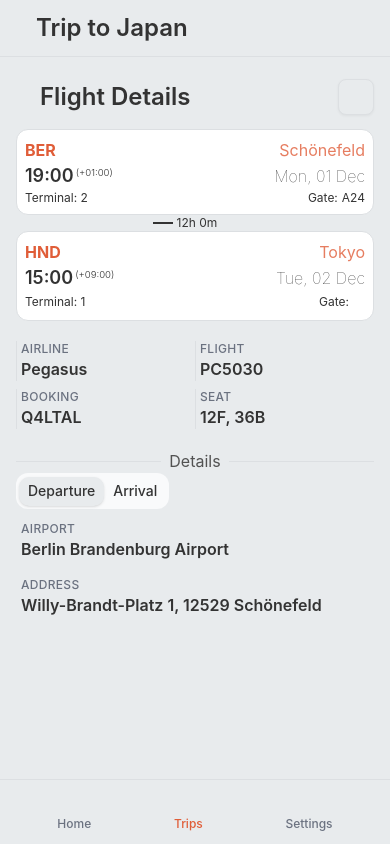
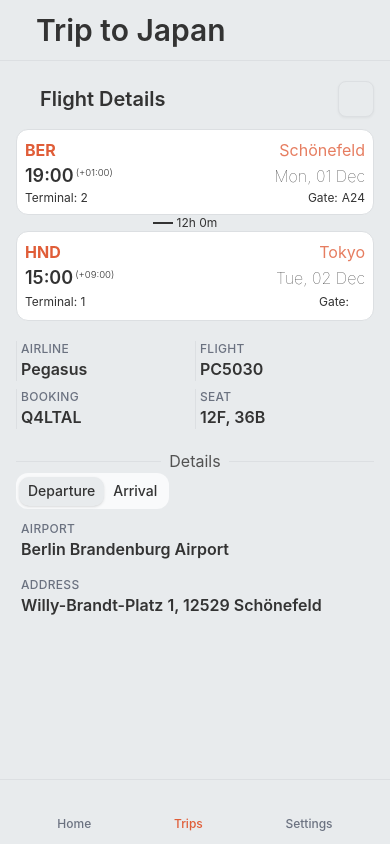
Before and after one commit to MrModest/reisenotiz, a React (Vite) app: page /trips/ffc32db4-d185-41a1-bc30-rcwecwc85b3/items/bbc32db4-d180-41a1-bc30-afa9dccc85b3 in a window 390 px wide. Built offline with nearby package versions, Linux system fonts and the light colour scheme; some icons are missing.

Commit message:
refactor edit form

```diff
--- a/src/components/trip-item/flight/item-edit.tsx
+++ b/src/components/trip-item/flight/item-edit.tsx
@@ -7,8 +7,9 @@ import { AirportCombobox, AirportOption } from './edit/airport-combobox'
 import { airportDictionary } from '@/services/dictionaries/dicts'
 import { AddressNone } from '@/types/trip/address'
 import { Field } from '@/components/ui/field'
-import { Button } from '@/components/ui/button'
-import { Title } from '@/components/ui/title'
+import { useNavigate } from 'react-router'
+import { cn } from '@/lib/utils'
+import { ItemHeader } from '../item-header'
 
 interface FlightItemEditProps {
   flight: Flight
@@ -18,6 +19,7 @@ interface FlightItemEditProps {
 
 export function FlightItemEdit({ flight, onSave, className }: FlightItemEditProps) {
   const [selectedAirport, setSelectedAirport] = useState<AirportOption | null>(null)
+  const navigate = useNavigate()
 
   const form = useForm<FlightFormSchema>({
     resolver: zodResolver(flightFormSchema),
@@ -35,11 +37,16 @@ export function FlightItemEdit({ flight, onSave, className }: FlightItemEditProp
   const airports = airportDictionary.getAllValues()
 
   return (
-    <form className={className} onSubmit={form.handleSubmit(onSubmit)}>
-      <Field orientation="horizontal" className='flex-row-reverse my-2'>
-        <Title className='py-2 pb-4' title='Flight Details' icon='flight' />
-        <Button type="submit">Submit</Button>
-        <Button variant="outline" type="button">Cancel</Button>
+    <form className={cn('md:min-w-[480px]', className)} onSubmit={form.handleSubmit(onSubmit)}>
+      <Field orientation="horizontal" className='flex-row items-center justify-between my-2'>
+        <ItemHeader
+          title='Edit Flight'
+          icon='flight'
+          buttons={[
+            { icon: 'save', isSubmit: true },
+            { icon: 'cancel', onClick: () => navigate(-1) }
+          ]}
+        />
       </Field>
       <div>
         <AirportCombobox
--- a/src/components/trip-item/flight/item-view.tsx
+++ b/src/components/trip-item/flight/item-view.tsx
@@ -7,6 +7,8 @@ import { Tabs, TabsContent, TabsList, TabsTrigger } from '@/components/ui/tabs'
 import { DateRange } from '../date-range'
 import { Title } from '@/components/ui/title'
 import { Button } from '@/components/ui/button'
+import { useNavigate } from 'react-router'
+import { ItemHeader } from '../item-header'
 
 interface FlightItemViewProps {
   flight: Flight
@@ -15,18 +17,18 @@ interface FlightItemViewProps {
 
 export function FlightItemView({ flight, className }: FlightItemViewProps) {
   const duration = formatTo.duration(flight.departure.time, flight.arrival.time)
+  const navigate = useNavigate()
 
   return (
     <div className={className}>
       <div className='flex justify-between items-center'>
-        <Title className='py-4' title='Flight Details' icon='flight' />
-        <Button
-          variant='outline'
-          size='icon'
-          onClick={() => {}}
-        >
-          <Icon name='edit' />
-        </Button>
+        <ItemHeader
+          title='Flight Details'
+          icon='flight'
+          buttons={[
+            { icon: 'edit', onClick: () => navigate('edit') }
+          ]}
+        />
       </div>
       <DateRange>
         <FlightPoint point={flight.departure} />
--- /dev/null
+++ b/src/components/trip-item/item-header.tsx
@@ -0,0 +1,31 @@
+import { Icon, IconName } from "@/components/icon"
+import { Button } from "@/components/ui/button"
+import { Title } from "@/components/ui/title"
+
+export interface ItemHeaderProps {
+  title: string
+  icon: IconName
+  buttons: { icon: IconName; isSubmit?: boolean; onClick?: () => void }[]
+}
+
+export function ItemHeader({ title, icon, buttons }: ItemHeaderProps) {
+  return (
+    <>
+      <Title size='md' className='py-4' title={title} icon={icon} />
+      <div className='flex gap-2'>
+        {
+          buttons.map(button => (
+            <Button
+              variant='outline'
+              size='icon'
+              type={button.isSubmit ? 'submit' : undefined}
+              onClick={button.onClick}
+            >
+              <Icon name={button.icon} />
+            </Button>
+          ))
+        }
+      </div>
+    </>
+  )
+}
--- a/src/components/trip-item/trip-item-edit.tsx
+++ b/src/components/trip-item/trip-item-edit.tsx
@@ -1,22 +1,22 @@
-import { Flight, TripItem } from '@/types'
+import { Flight, Trip, TripItem } from '@/types'
 import { useHeaderTitle } from '@/hooks/use-header-title'
-import { IconName } from '@/components/icon'
 import { FlightItemEdit } from './flight/item-edit'
 
 interface TripItemEditProps {
+  trip: Trip
   tripItem: TripItem
   className?: string
 }
 
-export function TripItemEdit({ tripItem, className }: TripItemEditProps) {
+export function TripItemEdit({ trip, tripItem, className }: TripItemEditProps) {
   const result = getEdit({ tripItem, className })
 
-  useHeaderTitle(result.title, result.icon as IconName)
+  useHeaderTitle(trip.name, 'trip')
 
   return result.view
 }
 
-function getEdit({ tripItem, className }: TripItemEditProps) {
+function getEdit({ tripItem, className }: { tripItem: TripItem; className?: string }) {
   switch (tripItem.type) {
     case 'Flight':
       return {
--- a/src/components/trip-item/trip-item-view.tsx
+++ b/src/components/trip-item/trip-item-view.tsx
@@ -1,9 +1,7 @@
 import { Flight, Accommodation, TripItem, Trip } from "@/types"
-import { useHeaderTitle, useHeaderAction } from "@/hooks/use-header-title"
+import { useHeaderTitle } from "@/hooks/use-header-title"
 import { FlightItemView } from "./flight/item-view"
 import { AccommodationItemView } from "./accommodation/item-view"
-import { IconName } from "@/components/icon"
-import { useNavigate, useParams } from "react-router"
 
 interface TripItemViewProps {
   trip: Trip
--- a/src/components/ui/field.tsx
+++ b/src/components/ui/field.tsx
@@ -44,7 +44,7 @@ function FieldGroup({ className, ...props }: React.ComponentProps<'div'>) {
     <div
       data-slot='field-group'
       className={cn(
-        'group/field-group @container/field-group flex w-full flex-col gap-7 data-[slot=checkbox-group]:gap-3 [&>[data-slot=field-group]]:gap-4',
+        'group/field-group @container/field-group flex w-full flex-col gap-7 data-[slot=checkbox-group]:gap-3 *:data-[slot=field-group]:gap-4',
         className
       )}
       {...props}
@@ -114,7 +114,7 @@ function FieldLabel({
       data-slot='field-label'
       className={cn(
         'group/field-label peer/field-label flex w-fit gap-2 leading-snug group-data-[disabled=true]/field:opacity-50',
-        'has-[>[data-slot=field]]:w-full has-[>[data-slot=field]]:flex-col has-[>[data-slot=field]]:rounded-md has-[>[data-slot=field]]:border [&>*]:data-[slot=field]:p-4',
+        'has-[>[data-slot=field]]:w-full has-[>[data-slot=field]]:flex-col has-[>[data-slot=field]]:rounded-md has-[>[data-slot=field]]:border *:data-[slot=field]:p-4',
         'has-data-[state=checked]:bg-primary/5 has-data-[state=checked]:border-primary dark:has-data-[state=checked]:bg-primary/10',
         className
       )}
@@ -141,7 +141,7 @@ function FieldDescription({ className, ...props }: React.ComponentProps<'p'>) {
     <p
       data-slot='field-description'
       className={cn(
-        'text-muted-foreground text-sm leading-normal font-normal group-has-[[data-orientation=horizontal]]/field:text-balance',
+        'text-muted-foreground text-sm leading-normal font-normal group-has-data-[orientation=horizontal]/field:text-balance',
         'last:mt-0 nth-last-2:-mt-1 [[data-variant=legend]+&]:-mt-1.5',
         '[&>a:hover]:text-primary [&>a]:underline [&>a]:underline-offset-4',
         className
--- a/src/components/ui/title.tsx
+++ b/src/components/ui/title.tsx
@@ -1,11 +1,23 @@
 import { Icon, IconName } from "@/components/icon"
 import { cn } from "@/lib/utils"
 
-export function Title({ title, icon, className }: { title: string; icon?: IconName, className?: string }) {
+const textSize = {
+  sm: 'text-lg',
+  md: 'text-xl',
+  lg: 'text-2xl',
+  xl: 'text-3xl'
+}
+
+export function Title({ title, size = 'xl', icon, className }: {
+  title: string;
+  size?: keyof typeof textSize;
+  icon?: IconName,
+  className?: string
+}) {
   return (
     <div className={cn('flex flex-row items-center', className)}>
       {icon && <Icon name={icon} className='inline-block mr-2 align-middle' />}
-      <h1 className='text-2xl font-semibold'>{title}</h1>
+      <h1 className={cn(textSize[size], 'font-semibold')}>{title}</h1>
     </div>
   )
 }
--- a/src/pages/trip-item-edit.tsx
+++ b/src/pages/trip-item-edit.tsx
@@ -1,14 +1,16 @@
 import { TripItemEdit } from "@/components/trip-item"
 import { tripsItems } from "@/stubs/tripItems"
+import { trips } from "@/stubs/trips"
 import { UUID } from "@/types"
 import { useParams } from "react-router"
 
 export function TripItemEditPage() {
   const { tripId, itemId } = useParams<{ tripId: UUID; itemId: UUID }>()
 
+  const trip = trips.find(t => t.id === tripId)!
   const tripItem = tripsItems.find(item => item.id === itemId && item.tripId === tripId)!
 
   return (
-    <TripItemEdit tripItem={tripItem} />
+    <TripItemEdit trip={trip} tripItem={tripItem} />
   )
 }
```
